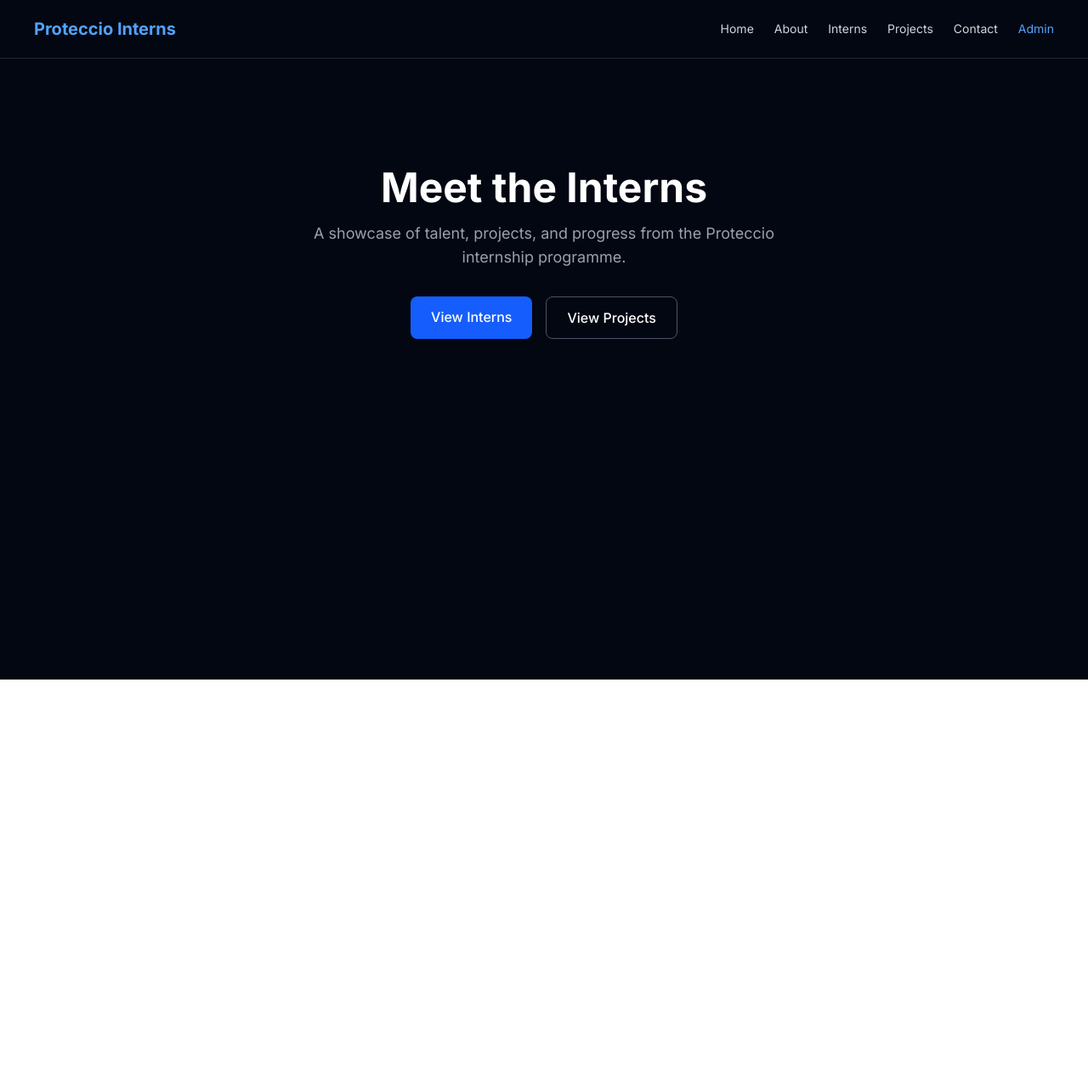
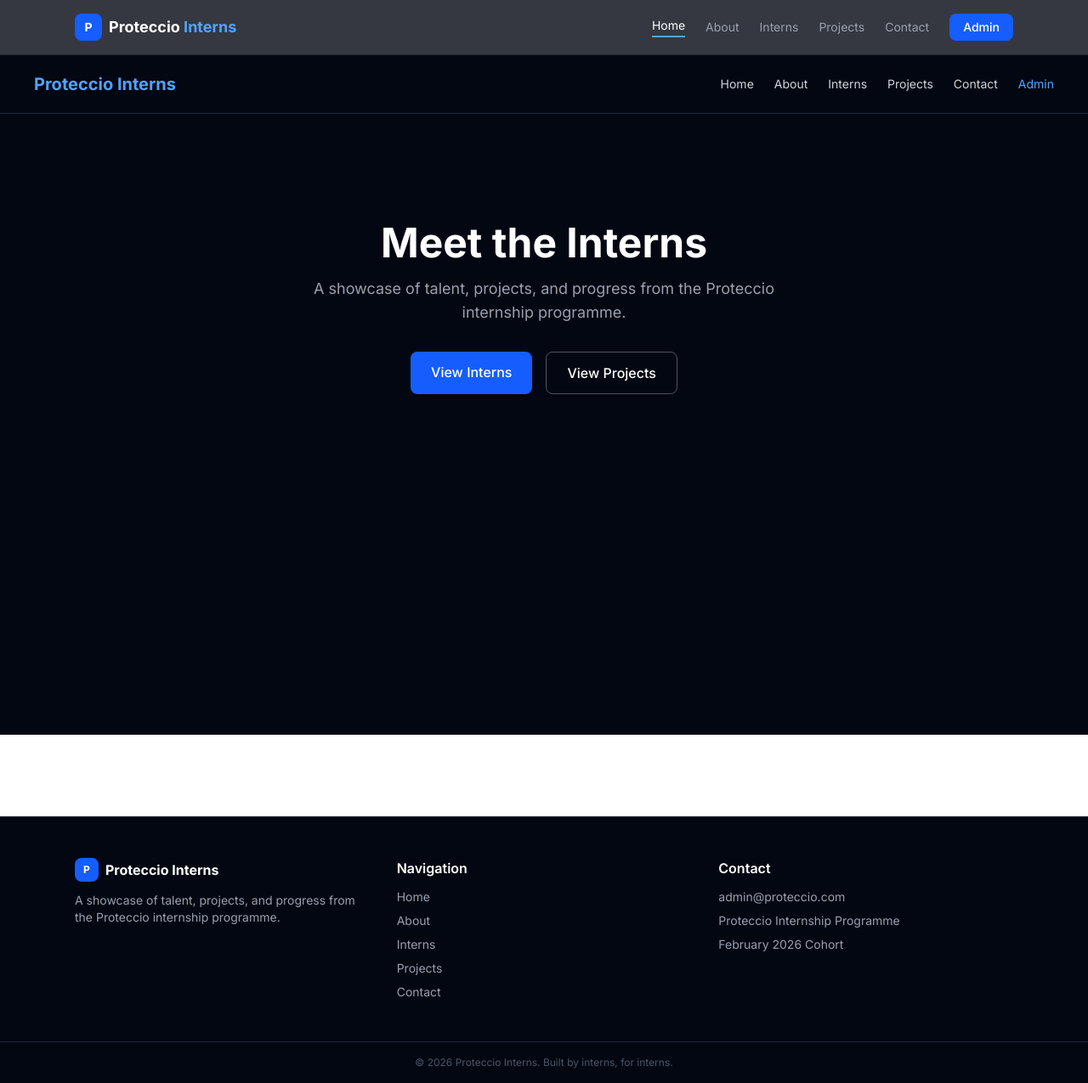
Before and after one commit to Anamika-nami/proteccio-interns, a Next.js app: page / in a window 1280 px wide. Shown: the whole page at 85% size. Before the commit the page ends 800 px from the top, so only its background shows below. Built offline with nearby package versions, Linux system fonts and the light colour scheme.

Commit message:
feat: shared Navbar and Footer with branding

```diff
--- a/src/app/layout.tsx
+++ b/src/app/layout.tsx
@@ -2,6 +2,8 @@ import type { Metadata } from 'next'
 import { Inter } from 'next/font/google'
 import './globals.css'
 import { Toaster } from 'react-hot-toast'
+import Navbar from '@/components/layout/Navbar'
+import Footer from '@/components/layout/Footer'
 
 const inter = Inter({ subsets: ['latin'] })
 
@@ -14,14 +16,13 @@ export default function RootLayout({ children }: { children: React.ReactNode })
   return (
     <html lang="en">
       <body className={inter.className}>
-        <Toaster
-          position="top-right"
-          toastOptions={{
-            success: { style: { background: '#1a2e1a', color: '#4ade80', border: '1px solid #166534' } },
-            error: { style: { background: '#2e1a1a', color: '#f87171', border: '1px solid #991b1b' } },
-          }}
-        />
+        <Toaster position="top-right" toastOptions={{
+          success: { style: { background: '#1a2e1a', color: '#4ade80', border: '1px solid #166534' } },
+          error: { style: { background: '#2e1a1a', color: '#f87171', border: '1px solid #991b1b' } },
+        }} />
+        <Navbar />
         {children}
+        <Footer />
       </body>
     </html>
   )
--- /dev/null
+++ b/src/components/layout/Footer.tsx
@@ -0,0 +1,38 @@
+import Link from 'next/link'
+
+export default function Footer() {
+  return (
+    <footer className="border-t border-gray-800 bg-gray-950 mt-24">
+      <div className="max-w-6xl mx-auto px-6 py-12 grid grid-cols-1 md:grid-cols-3 gap-8">
+        <div>
+          <div className="flex items-center gap-2 mb-3">
+            <div className="w-7 h-7 bg-blue-600 rounded-lg flex items-center justify-center text-white font-bold text-xs">P</div>
+            <span className="font-bold text-white">Proteccio Interns</span>
+          </div>
+          <p className="text-gray-400 text-sm">A showcase of talent, projects, and progress from the Proteccio internship programme.</p>
+        </div>
+        <div>
+          <h4 className="text-white font-semibold mb-3">Navigation</h4>
+          <div className="flex flex-col gap-2 text-sm text-gray-400">
+            <Link href="/" className="hover:text-white transition-colors">Home</Link>
+            <Link href="/about" className="hover:text-white transition-colors">About</Link>
+            <Link href="/interns" className="hover:text-white transition-colors">Interns</Link>
+            <Link href="/projects" className="hover:text-white transition-colors">Projects</Link>
+            <Link href="/contact" className="hover:text-white transition-colors">Contact</Link>
+          </div>
+        </div>
+        <div>
+          <h4 className="text-white font-semibold mb-3">Contact</h4>
+          <div className="flex flex-col gap-2 text-sm text-gray-400">
+            <p>admin@proteccio.com</p>
+            <p>Proteccio Internship Programme</p>
+            <p>February 2026 Cohort</p>
+          </div>
+        </div>
+      </div>
+      <div className="border-t border-gray-800 px-6 py-4 text-center text-xs text-gray-600">
+        © {new Date().getFullYear()} Proteccio Interns. Built by interns, for interns.
+      </div>
+    </footer>
+  )
+}
--- /dev/null
+++ b/src/components/layout/Navbar.tsx
@@ -0,0 +1,43 @@
+'use client'
+import Link from 'next/link'
+import { usePathname } from 'next/navigation'
+
+const links = [
+  { href: '/', label: 'Home' },
+  { href: '/about', label: 'About' },
+  { href: '/interns', label: 'Interns' },
+  { href: '/projects', label: 'Projects' },
+  { href: '/contact', label: 'Contact' },
+]
+
+export default function Navbar() {
+  const pathname = usePathname()
+
+  return (
+    <nav className="sticky top-0 z-50 border-b border-gray-800 bg-gray-950/80 backdrop-blur-md">
+      <div className="max-w-6xl mx-auto px-6 py-4 flex items-center justify-between">
+        <Link href="/" className="flex items-center gap-2">
+          <div className="w-8 h-8 bg-blue-600 rounded-lg flex items-center justify-center text-white font-bold text-sm">P</div>
+          <span className="text-lg font-bold text-white">Proteccio <span className="text-blue-400">Interns</span></span>
+        </Link>
+        <div className="flex items-center gap-6 text-sm">
+          {links.map(link => (
+            <Link
+              key={link.href}
+              href={link.href}
+              className={`transition-colors hover:text-white ${pathname === link.href ? 'text-white border-b-2 border-blue-400 pb-0.5' : 'text-gray-400'}`}
+            >
+              {link.label}
+            </Link>
+          ))}
+          <Link
+            href="/admin/login"
+            className="bg-blue-600 hover:bg-blue-700 text-white px-4 py-1.5 rounded-lg transition-colors text-sm font-medium"
+          >
+            Admin
+          </Link>
+        </div>
+      </div>
+    </nav>
+  )
+}
```
